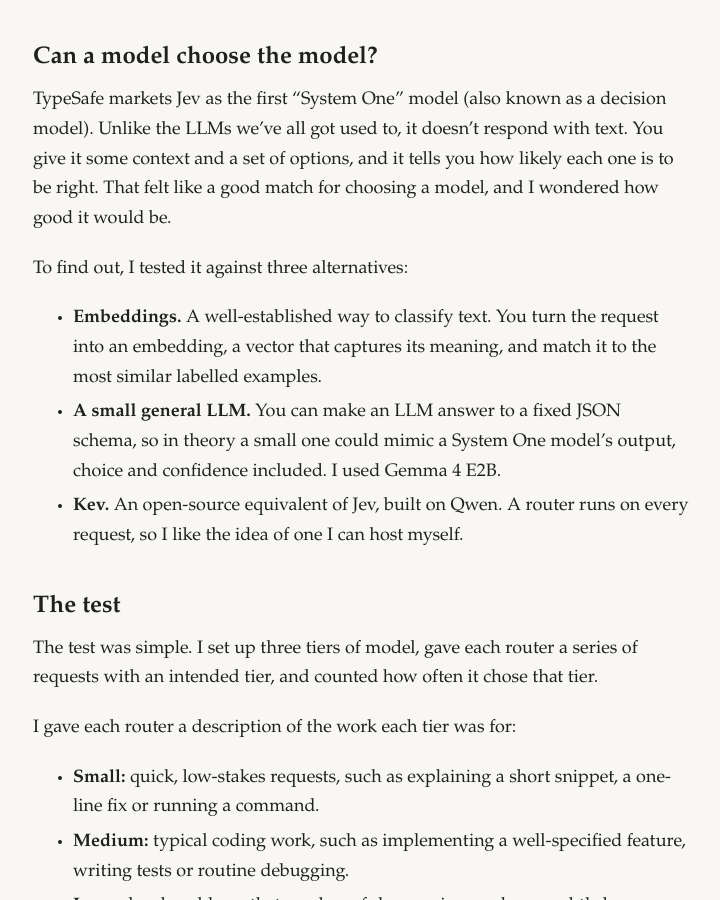
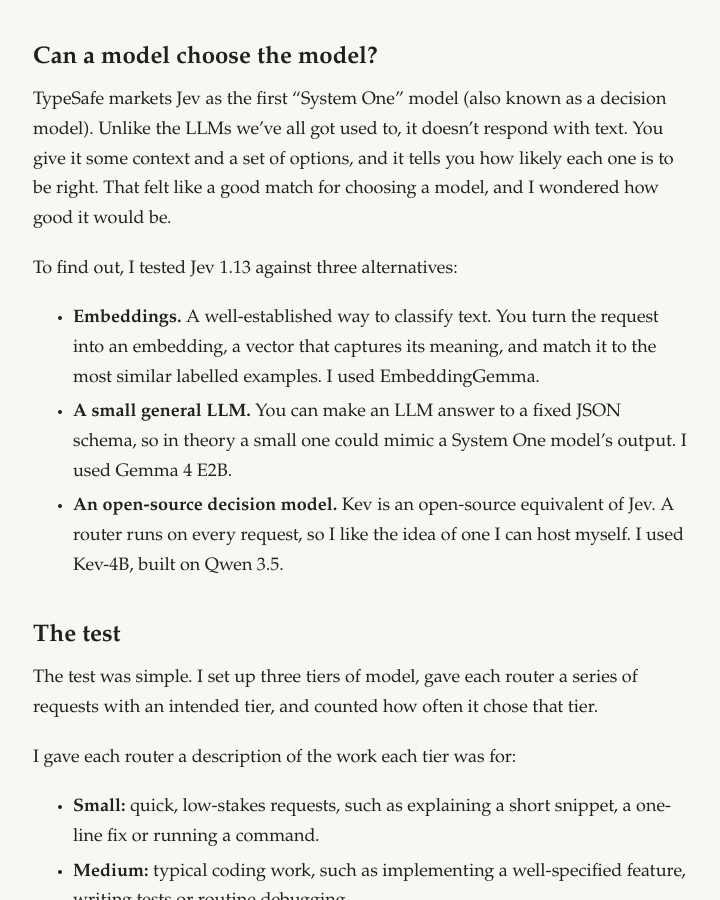
Before and after one commit to davegarvey/davegarvey.github.io, a Jekyll site: the page built from _posts/2026-10-19-letting-go-of-the-gearstick.md, in a window 1280 px wide and 900 px high, scrolled down 1354 px. Shown: the whole window, without its empty margins (279-999 px from the left). Built offline with Jekyll 4.4.1, drawn with Linux system fonts in a browser that asks for light colours.

Commit message:
Name the models behind each router in the gearstick post
Give Kev's bullet a descriptive label like the others, name the versions
used (Jev 1.13, EmbeddingGemma, Kev-4B on Qwen 3.5) and drop a redundant
phrase from the small LLM bullet.

```diff
--- a/_posts/2026-10-19-letting-go-of-the-gearstick.md
+++ b/_posts/2026-10-19-letting-go-of-the-gearstick.md
@@ -32,11 +32,11 @@
 
 TypeSafe markets Jev as the first "System One" model (also known as a decision model). Unlike the LLMs we've all got used to, it doesn't respond with text. You give it some context and a set of options, and it tells you how likely each one is to be right. That felt like a good match for choosing a model, and I wondered how good it would be.
 
-To find out, I tested it against three alternatives:
+To find out, I tested Jev 1.13 against three alternatives:
 
-- **Embeddings.** A well-established way to classify text. You turn the request into an embedding, a vector that captures its meaning, and match it to the most similar labelled examples.
-- **A small general LLM.** You can make an LLM answer to a fixed JSON schema, so in theory a small one could mimic a System One model's output, choice and confidence included. I used Gemma 4 E2B.
-- **Kev.** An open-source equivalent of Jev, built on Qwen. A router runs on every request, so I like the idea of one I can host myself.
+- **Embeddings.** A well-established way to classify text. You turn the request into an embedding, a vector that captures its meaning, and match it to the most similar labelled examples. I used EmbeddingGemma.
+- **A small general LLM.** You can make an LLM answer to a fixed JSON schema, so in theory a small one could mimic a System One model's output. I used Gemma 4 E2B.
+- **An open-source decision model.** Kev is an open-source equivalent of Jev. A router runs on every request, so I like the idea of one I can host myself. I used Kev-4B, built on Qwen 3.5.
 
 ## The test
 
```
